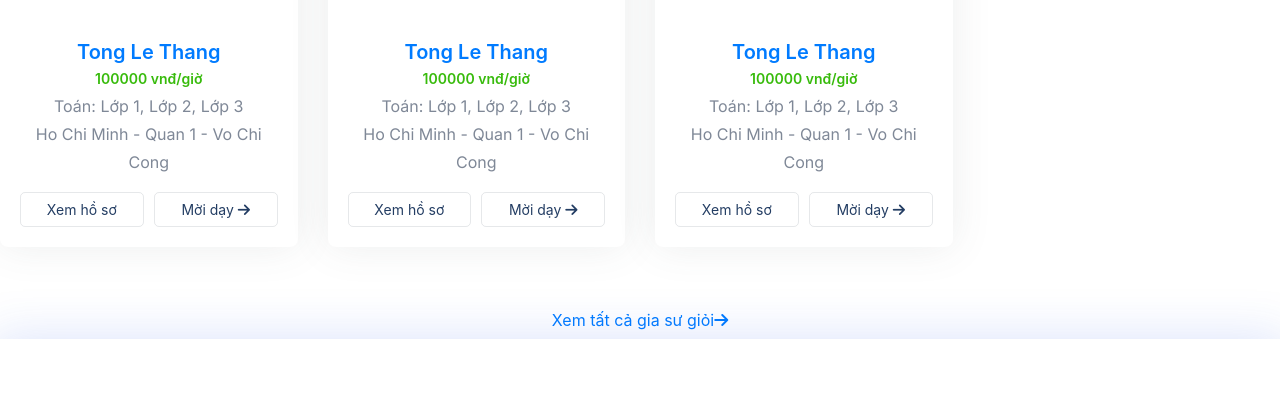
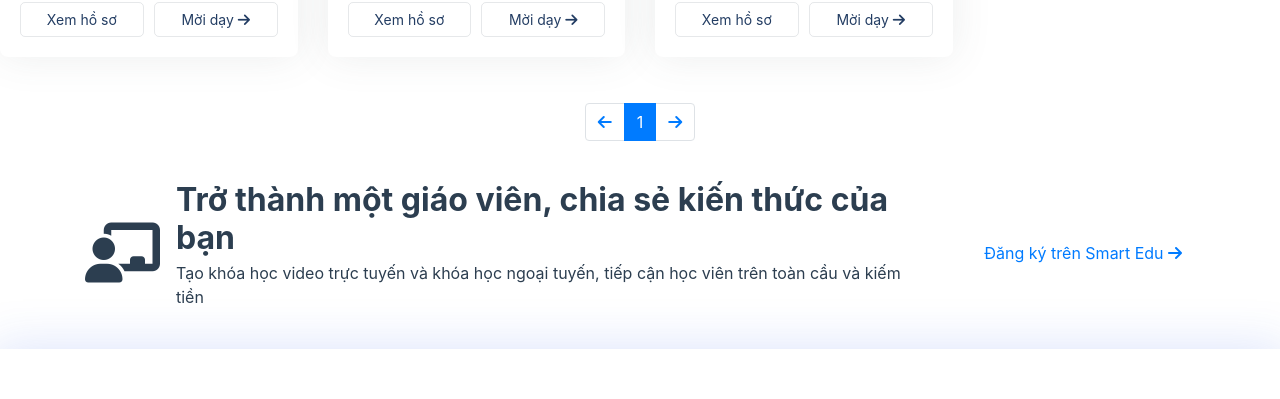
Before and after one commit to ezFixBug/Tutor-website-fe, a Vue app: page /gia-su in a window 1280 px wide. Shown: the part 1009-1408 px from the top of the page. Built offline with nearby package versions, Linux system fonts and the light colour scheme; some icons are missing.

Commit message:
finish page list tutors

```diff
--- a/src/assets/styles/common.css
+++ b/src/assets/styles/common.css
@@ -26,6 +26,9 @@ body {
 
 .pt-60px {
     padding-top: 60px !important;
+}
+.pb-60px {
+    padding-bottom: 60px !important;
 }
 
 h1,
@@ -298,6 +301,12 @@ ul {
 .fs-14 {
     font-size: 14px !important;
 }
+.fs-25 {
+    font-size: 25px !important;
+}
+.fs-17 {
+    font-size: 17px !important;
+}
 
 .hover-underline:hover {
     text-decoration: underline !important;
@@ -334,3 +343,32 @@ ul {
 .collapse-btn[aria-expanded="true"] .collapse-btn-hide {
     display: none;
 }
+
+.pagination-box {
+    -webkit-border-radius: 8px;
+    -moz-border-radius: 8px;
+    border-radius: 8px;
+    background-color: #fff;
+    -webkit-box-shadow: 0 0 40px rgba(82, 85, 90, 0.1);
+    -moz-box-shadow: 0 0 40px rgba(82, 85, 90, 0.1);
+    box-shadow: 0 0 40px rgba(82, 85, 90, 0.1);
+    display: inline-block;
+    padding: 15px 20px;
+}
+
+.pagination-box .page-link {
+    border: 0;
+    margin-left: 0;
+    color: #233d63;
+    -moz-border-radius: 5px;
+    border-radius: 5px;
+    transition: all 0.2s;
+}
+
+.pagination-box .page-item {
+    margin-right: 5px;
+}
+
+.pagination-box .page-item.active .page-link {
+    background-color: #ec5252;
+}
--- a/src/pages/Tutors.vue
+++ b/src/pages/Tutors.vue
@@ -25,7 +25,7 @@
             </a>
           </div>
         </div>
-        <div class="pt-4 collapse show" id="collapseFilter">
+        <div class="pt-4 collapse" id="collapseFilter">
           <div class="row">
             <div class="input-box col-lg-3">
               <div class="form-group">
@@ -210,10 +210,55 @@
         </div>
       </div>
       <ListTutors :listTutors="listTutors" />
-      <div class="view-more-box pt-4 text-center">
-        <a class="btn theme-btn" href="#"
-          >Xem tất cả gia sư giỏi<i class="fa-solid fa-arrow-right icon"></i
-        ></a>
+      <div class="text-center pt-3">
+        <nav aria-label="Page navigation example" class="pagination-box">
+          <ul class="pagination justify-content-center">
+            <li class="page-item">
+              <a
+                class="page-link"
+                href="/gia-su?pageIndex=1"
+                aria-label="Previous"
+                ><span aria-hidden="true"
+                  ><i class="fa-solid fa-arrow-left"></i></span
+              ></a>
+            </li>
+            <li class="page-item active">
+              <a class="page-link" href="#">1</a>
+            </li>
+            <li class="page-item">
+              <a class="page-link" href="/gia-su?pageIndex=1" aria-label="next"
+                ><span aria-hidden="true"
+                  ><i class="fa-solid fa-arrow-right"></i></span
+              ></a>
+            </li>
+          </ul>
+        </nav>
+      </div>
+    </div>
+  </section>
+  <section class="cta-area pt-60px pb-60px position-relative overflow-hidden bg-gray">
+    <div class="container">
+      <div class="row align-items-center">
+        <div class="col-lg-9">
+          <div class="cta-content-wrap media py-4 align-items-center">
+            <div class="flex-shrink-0 mr-3">
+              <i class="fa-solid fa-chalkboard-user" style="font-size: 60px"></i>
+            </div>
+            <div class="media-body">
+              <h2 class="fs-25 font-weight-bold mb-1">
+                Trở thành một giáo viên, chia sẻ kiến thức của bạn
+              </h2>
+              <p class="fs-17">
+                Tạo khóa học video trực tuyến và khóa học ngoại tuyến, tiếp cận học viên trên toàn cầu và kiếm tiền
+              </p>
+            </div>
+          </div>
+        </div>
+        <div class="col-lg-3">
+          <div class="cta-btn-box text-right">
+            <a href="/dang-ky" class="btn theme-btn"> Đăng ký trên Smart Edu <i class="fa-solid fa-arrow-right icon"></i></a>
+          </div>
+        </div>
       </div>
     </div>
   </section>
```
